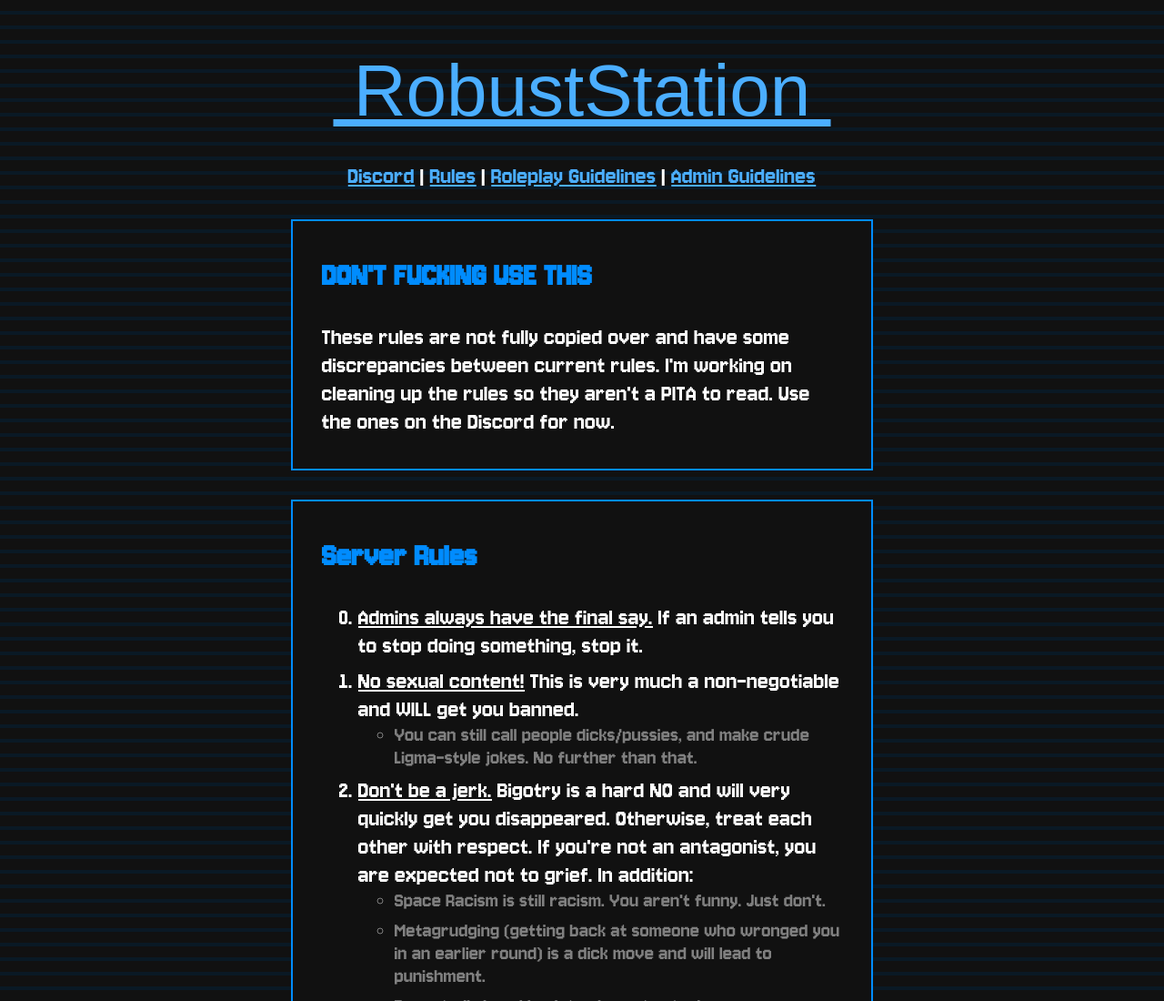
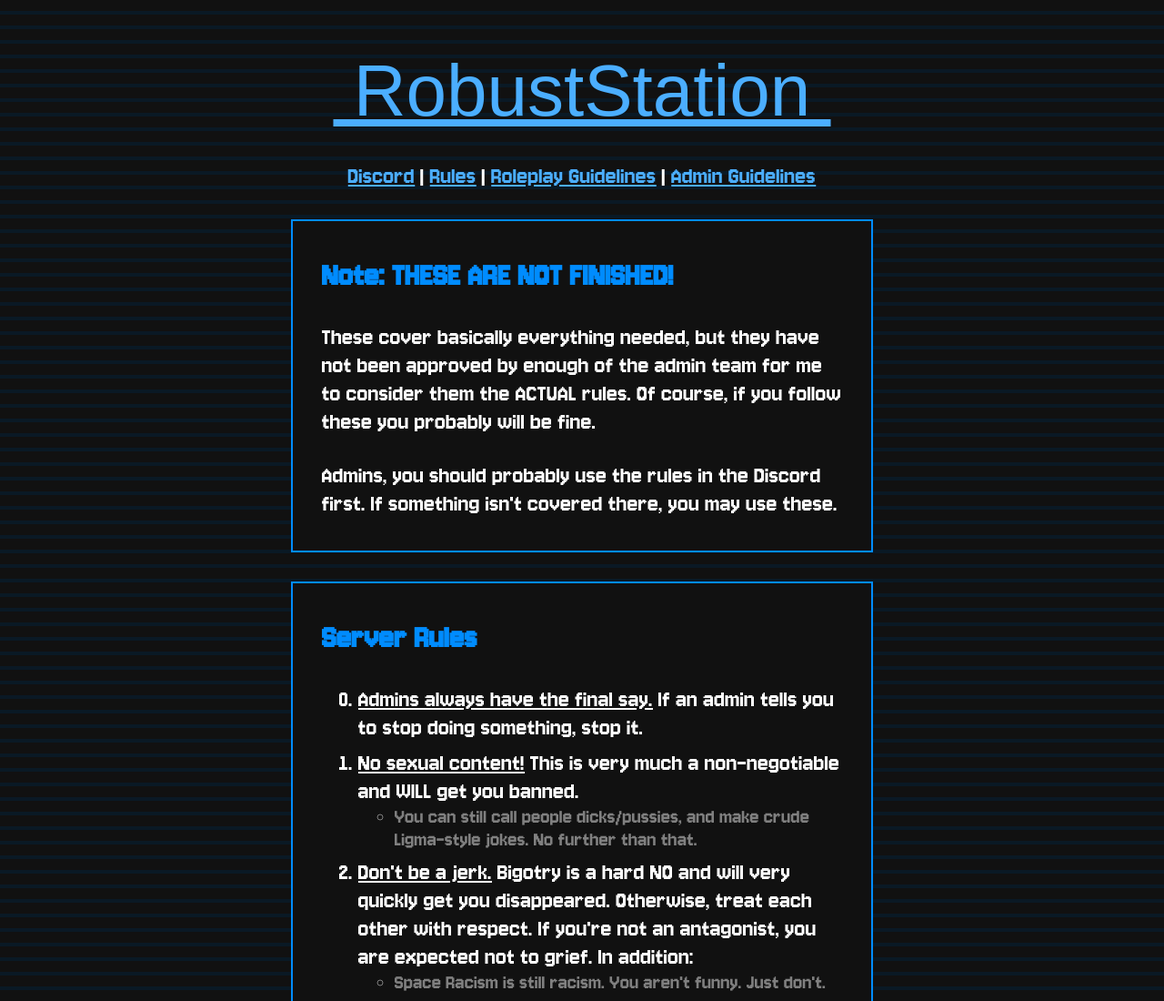
Before and after one commit to RobustStation/robuststation.github.io, a plain HTML site: page rules/index.html in a window 1280 px wide. Shown: the top 1100 px of the page at 91% size. Drawn offline with Linux system fonts and the light colour scheme; a web font is replaced by a local one.

Commit message:
rules disclaimer

```diff
--- a/rules/index.html
+++ b/rules/index.html
@@ -18,11 +18,13 @@
         <span class="navbar-slot"></span>
 
         <div>
-            <h2>DON'T FUCKING USE THIS</h2>
+            <h2>Note: THESE ARE NOT FINISHED!</h2>
             <p>
-                These rules are not fully copied over and have some discrepancies
-                between current rules. I'm working on cleaning up the rules so they
-                aren't a PITA to read. Use the ones on the Discord for now.
+                These cover basically everything needed, but they have not been approved by enough of the admin team for me to consider them the ACTUAL rules.
+                Of course, if you follow these you probably will be fine.
+            </p>
+            <p>
+                Admins, you should probably use the rules in the Discord first. If something isn't covered there, you may use these.
             </p>
         </div>
 
```
